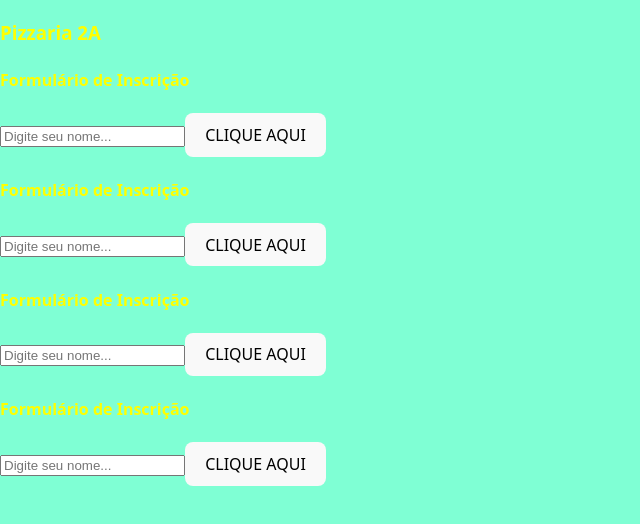
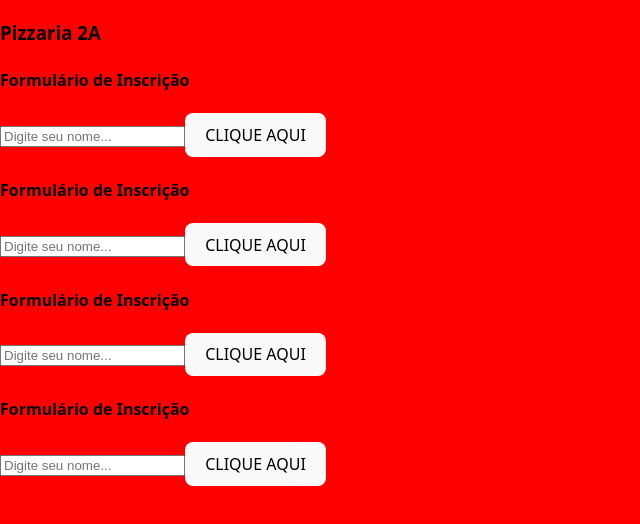
Before and after one commit to nanandafe/pizzaria2a2025, a React (Vite) app: page / in a window 1280 px wide. Shown: the top 524 px of the page, without its empty margins (0-640 px from the left). Built offline with nearby package versions, Linux system fonts and the light colour scheme.

Commit message:
vercel Alterções

```diff
--- a/src/index.css
+++ b/src/index.css
@@ -28,8 +28,8 @@ body {
   place-items: start;
   min-width: 320px;
   min-height: 100vh;
-  background-color: aquamarine;
-  color: yellow;
+  background-color:red;
+  color:  black;
 }
 
 h1 {
```
